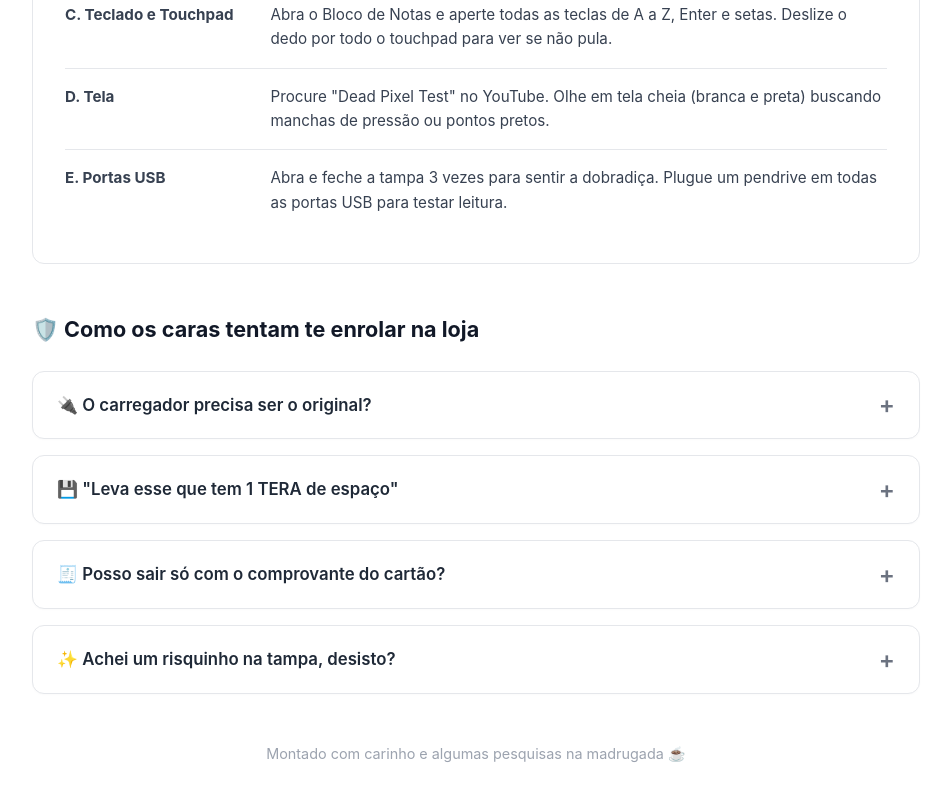
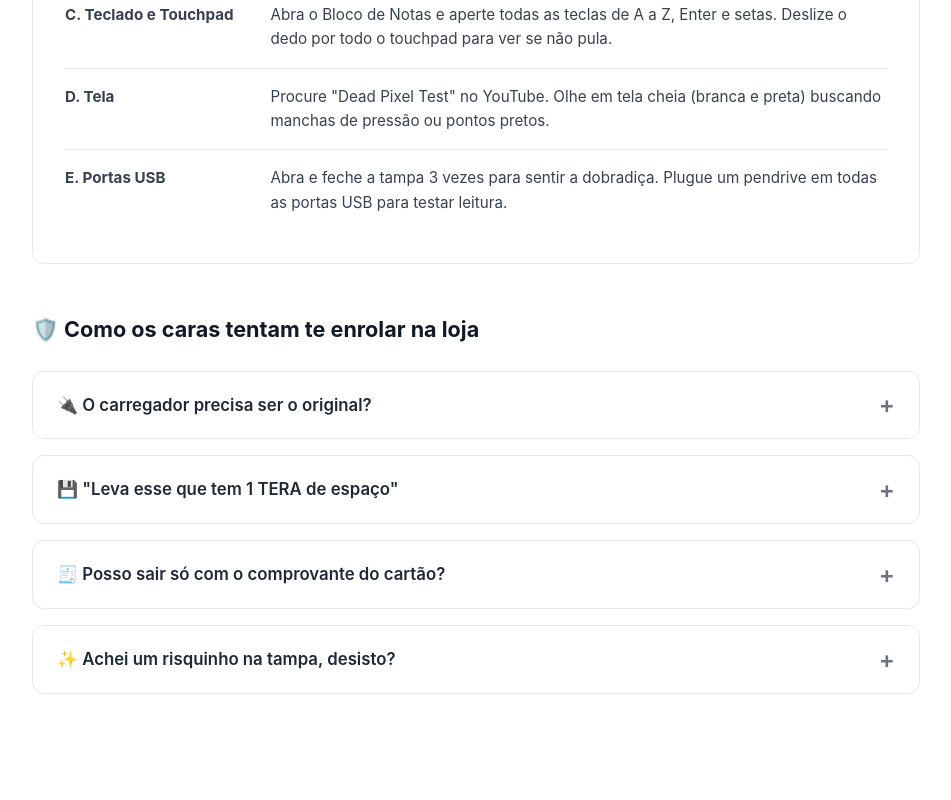
Before and after one commit to Redgrupos/tadeu, a React (Vite) app: page / in a window 1280 px wide. Shown: the part 2698-3498 px from the top of the page, without its empty margins (164-1115 px from the left). Built offline with nearby package versions, Linux system fonts and the light colour scheme; a web font is replaced by a local one.

Commit message:
style: remove texto de madrugada do rodape

```diff
--- a/src/App.jsx
+++ b/src/App.jsx
@@ -331,9 +331,7 @@ function App() {
           </div>
         </section>
 
-        <div style={{ textAlign: 'center', marginTop: '3rem', color: '#9ca3af', fontSize: '0.9rem' }}>
-            Montado com carinho e algumas pesquisas na madrugada ☕
-        </div>
+        <div style={{ paddingBottom: '3rem' }}></div>
       </div>
 
       {/* --- MODAL DE DETALHES --- */}
```
